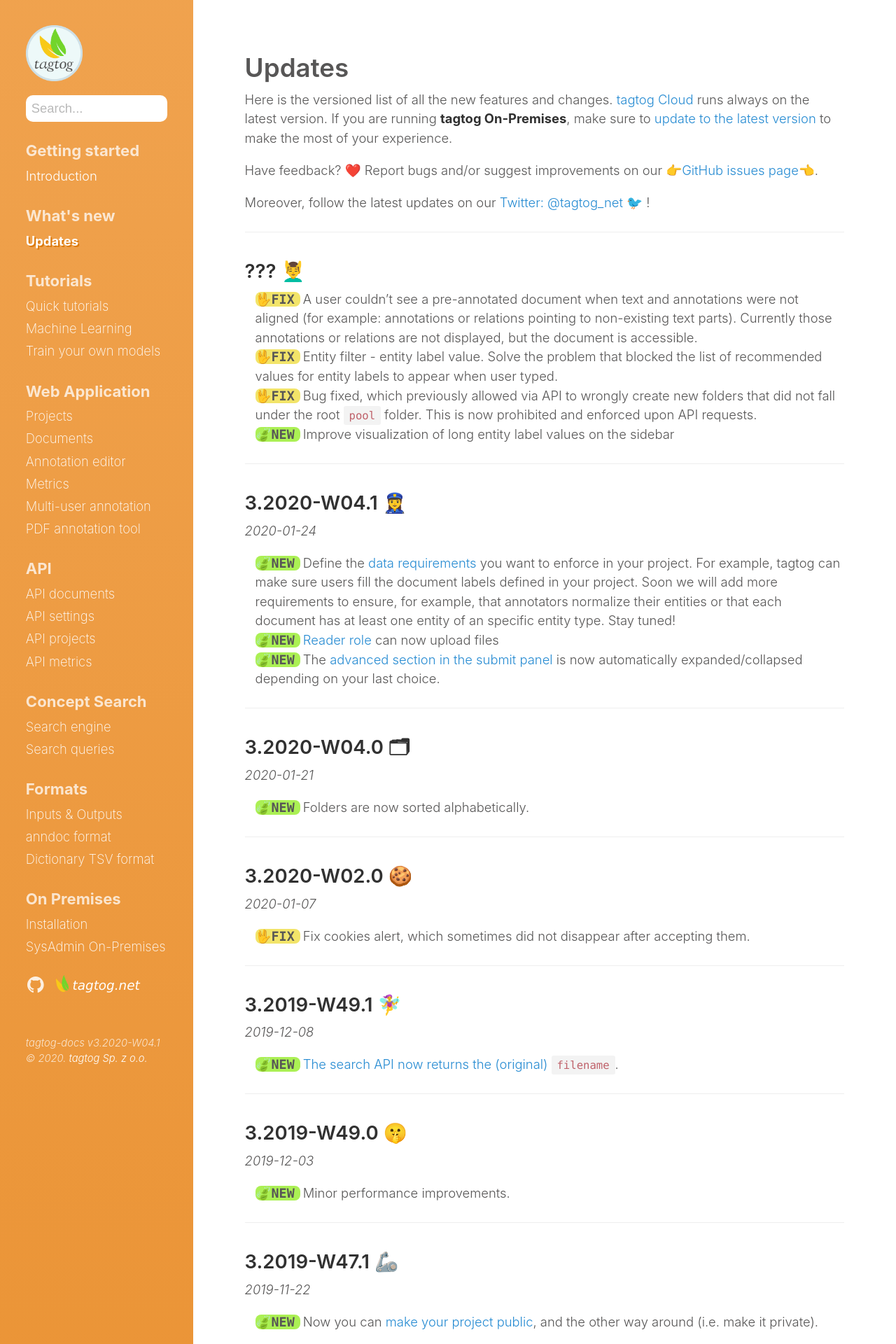
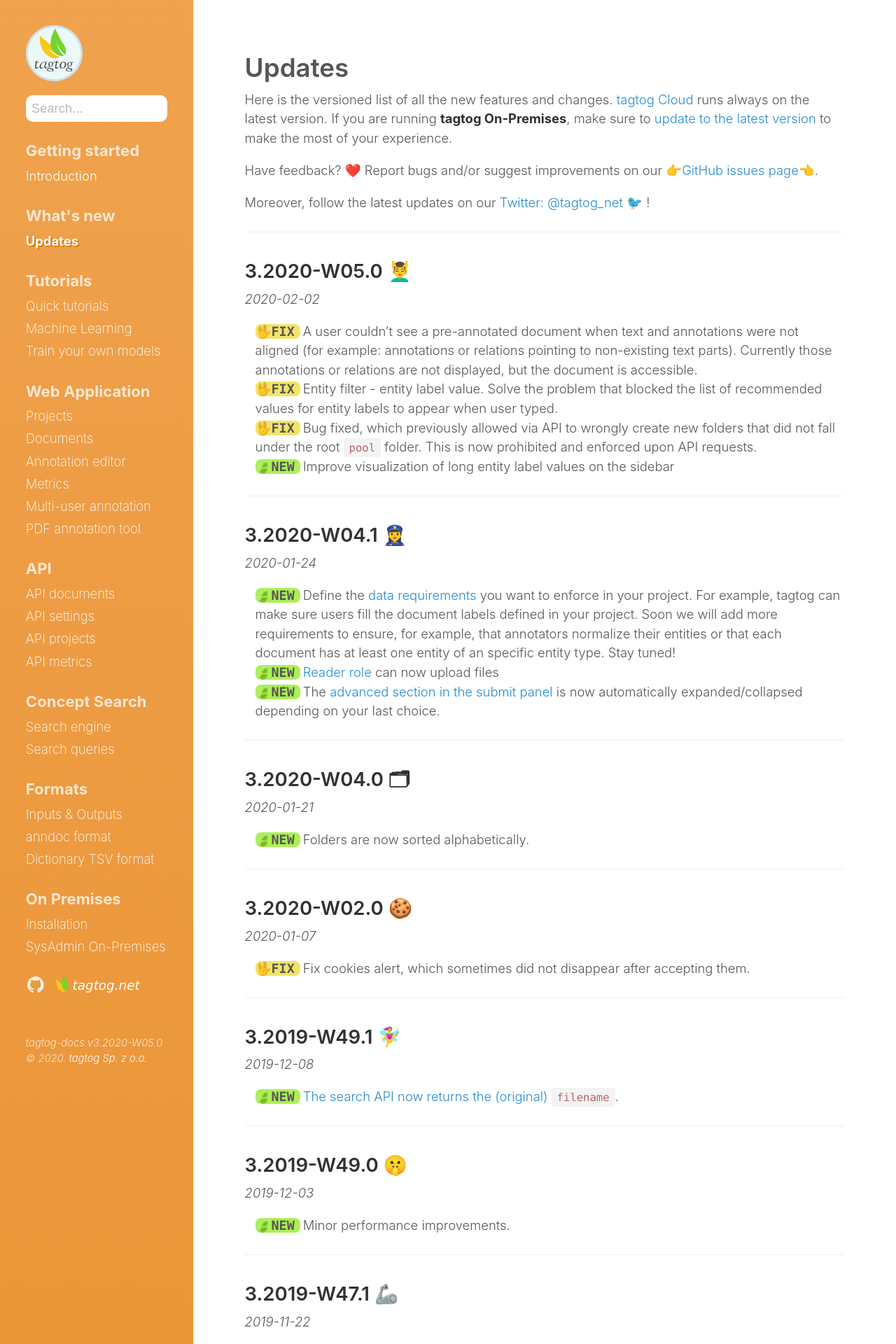
Before and after one commit to tagtogorg/tagtog-doc, a Jekyll site: the page built from updates.md, in a window 1280 px wide. Shown: the top 1920 px of the page at 70% size. Built offline with Jekyll 4.4.1, drawn with Linux system fonts in a browser that asks for light colours; nearby versions of some CDN libraries; emoji names are drawn with the system emoji font.

Commit message:
Bump version: 3.2020-W05.0 💆‍♂️

```diff
--- a/_config.yml
+++ b/_config.yml
@@ -71,7 +71,7 @@ plugins:
   - jemoji
 
 # Custom vars
-version: 3.2020-W04.1
+version: 3.2020-W05.0
 sidebar_home_link: true
 search_page: false
 # sidebar_blog_link:  '/blog'   # By default, your home page is your blog
--- a/updates.md
+++ b/updates.md
@@ -14,7 +14,8 @@ Moreover, follow the latest updates on our [Twitter: @tagtog_net 🐦](https://t
 
 ---
 
-## ??? 💆‍♂️
+## 3.2020-W05.0 💆‍♂️
+_2020-02-02_
 
 <ul class="updates">
   <li class="fix"><span markdown="1">A user couldn't see a pre-annotated document when text and annotations were not aligned (for example: annotations or relations pointing to non-existing text parts). Currently those annotations or relations are not displayed, but the document is accessible.</span></li>
```
Also changed, not shown: 1 other file.
